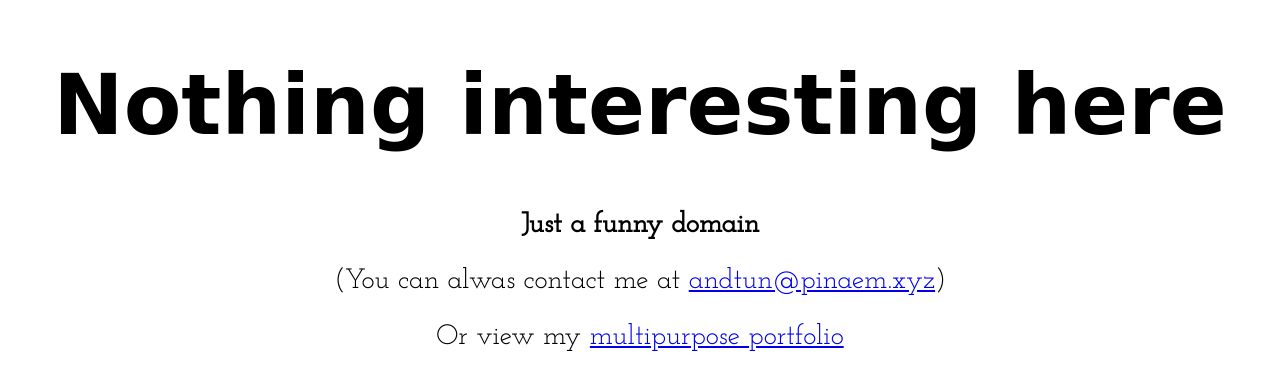
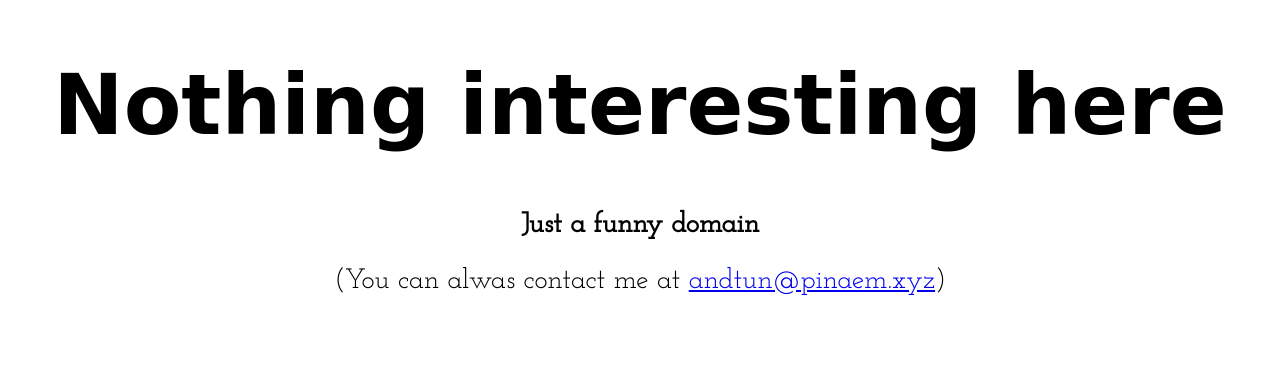
Before and after one commit to andtun/pinaem.xyz, a plain HTML site: page index.html in a window 1280 px wide. Drawn offline with Linux system fonts and the light colour scheme; a web font is replaced by a local one.

Commit message:
no portfolio

```diff
--- a/index.html
+++ b/index.html
@@ -21,6 +21,5 @@
 <h1>Nothing interesting here</h1>
 <b>Just a funny domain</b>
 <p>(You can alwas contact me at <a href="mailto:sales@pinaem.xyz">andtun@pinaem.xyz</a>)</p>
-<p>Or view my <a href="https://www.dropbox.com/s/syio504obr4mc4w/cvj.pdf?dl=0">multipurpose portfolio</a></p>
 </body>
 </html>
```
